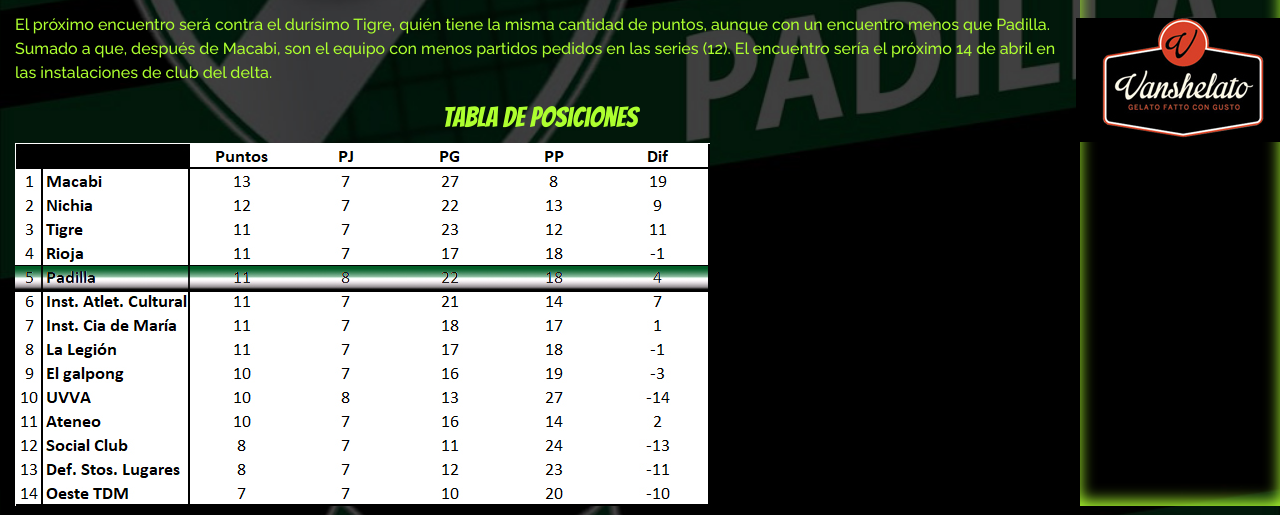
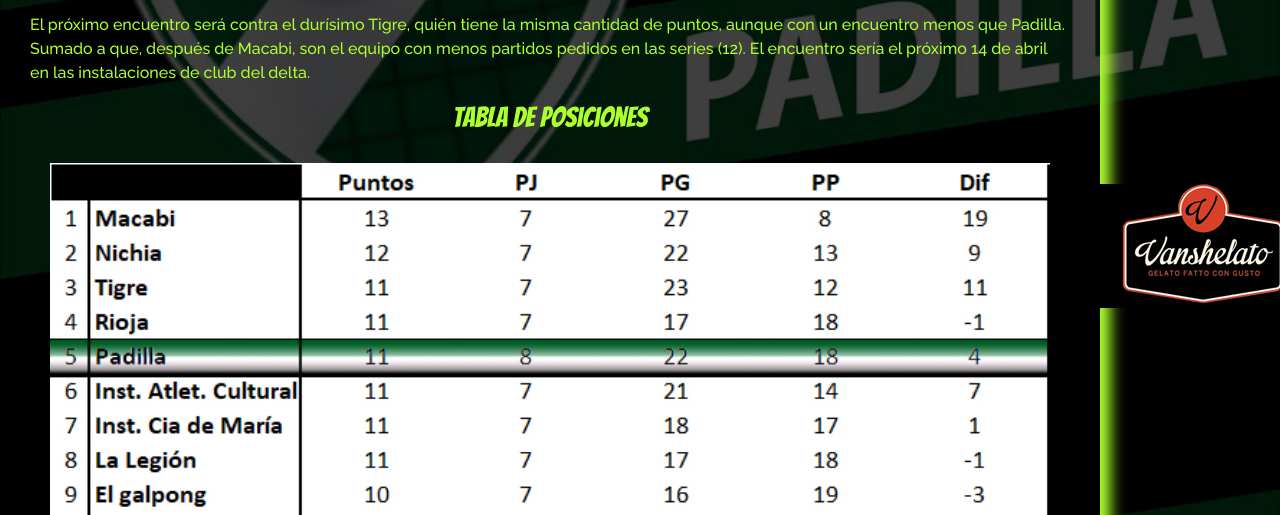
Before and after one commit to walsebdf/proyectopadilla, a website: page pages/nov_superliga.html in a window 1280 px wide. Shown: the part 2177-2692 px from the top of the page. Drawn offline with nearby package versions, Linux system fonts and the light colour scheme; grey boxes are pictures that could not be loaded; a web font is replaced by a local one.

Commit message:
se corrige la tabla de posiciones de novedades superliga

```diff
--- a/pages/nov_superliga.html
+++ b/pages/nov_superliga.html
@@ -133,7 +133,6 @@
 
             </div>
 
-            <div class="tablaF8">
                 <h3 class="fs-3 text-center tituloTabla">
 
                 Tabla de posiciones
@@ -141,10 +140,9 @@
                 </h3>
                 <div class="tablaPosicionesf8">
 
-                    <img src="../images/superliga/f8uvva/tabla_fecha8.jpg" alt="Tabla de posiciónes a Fecha 8">
+                    <img src="../images/superliga/f8uvva/tabla_fecha8.jpg" width="1000" alt="Tabla de posiciónes a Fecha 8">
 
                 </div>
-            </div>
 
         </section>
 
--- a/styles/scss/styles.scss
+++ b/styles/scss/styles.scss
@@ -631,8 +631,9 @@ td{
     "tablaF8            ";
     grid-template-columns: auto;
     grid-template-rows: 100px auto auto auto auto auto;
-    padding-left: 15px;
-    padding-right: 15px;
+    padding-left: 30px;
+    padding-right: 30px;
+    box-shadow: 10px 5px 15px $colorprincipal;
 }
 
 .tituloF8UVVA{
@@ -651,15 +652,13 @@ td{
     }
 }
 
-.tablaf8{
-    grid-area: tablaf8;
+
+.tablaPosicionesf8{
     display: flex;
-    flex-direction: column;
-    .tablaPosicionesf8{
-        display: flex;
-        justify-content: center;
-    }
+    justify-content: center;
+    padding: 20px;
 }
+
 
 .tituloTabla{
     font-family: $fuenteprincipal;
```
Also changed, not shown: styles/css/styles.css, 1 other file.
